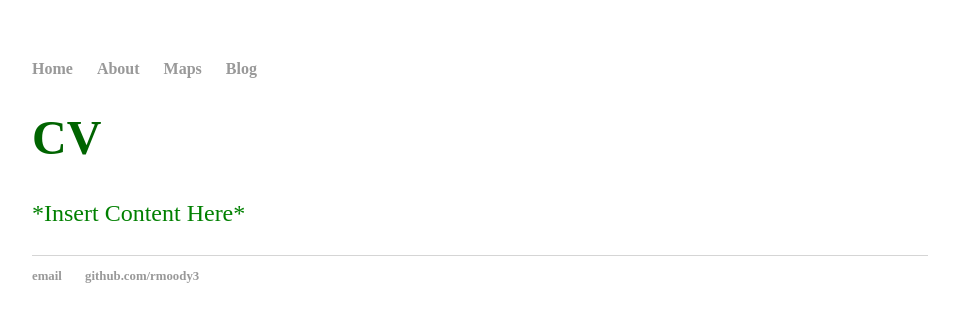
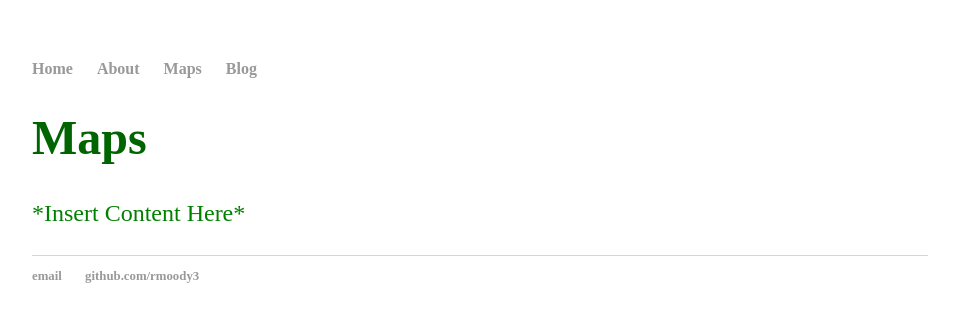
Before and after one commit to rmoody3/rmoody3.github.io, a Jekyll site: the page built from maps/index.html, in a window 1280 px wide. Shown: the top 322 px of the page, without its empty margins (160-1119 px from the left). Built offline with Jekyll 4.4.1, drawn with Linux system fonts in a browser that asks for light colours.

Commit message:
Update index.html

```diff
--- a/maps/index.html
+++ b/maps/index.html
@@ -3,6 +3,6 @@ layout: default
 title: Maps
 ---
 <div class="blurb">
-	<h1><font color="darkgreen">CV</h1>
+	<h1><font color="darkgreen">Maps</h1>
 	<p><font color="green">*Insert Content Here*</p>
 </div><!-- /.blurb -->
```
